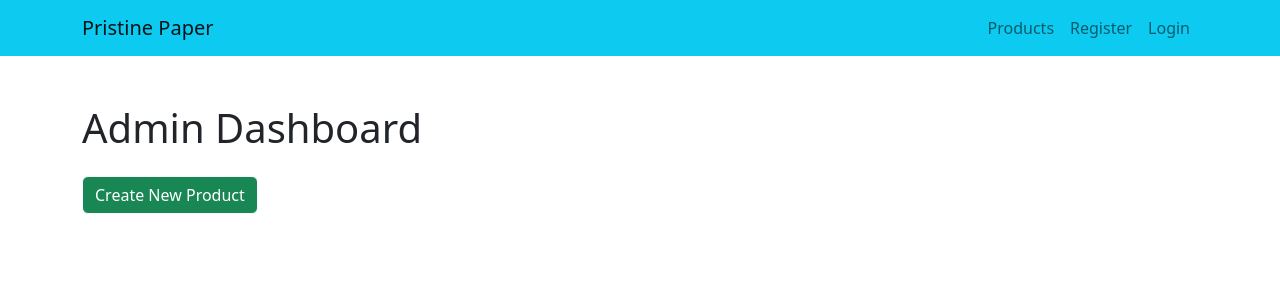
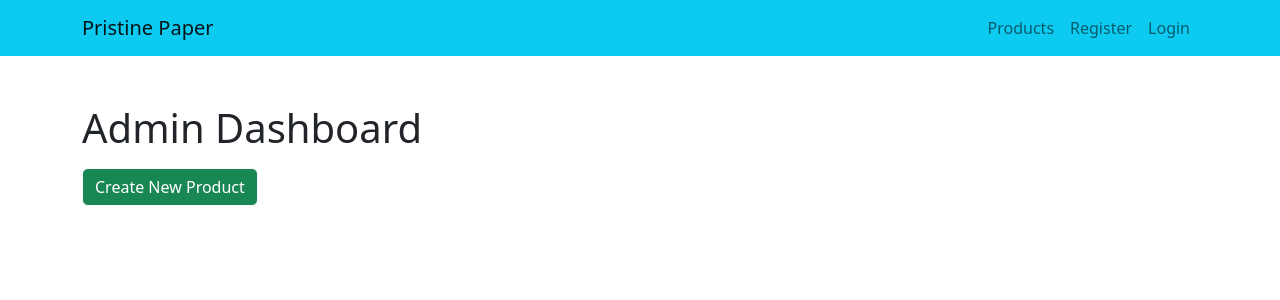
Before and after one commit to ej-nell/ecommerce, a React (Create React App) app: page /adminDashboard in a window 1280 px wide. Shown: the top 300 px of the page. Built offline with nearby package versions, Linux system fonts and the light colour scheme; no server answers.

Commit message:
Edit login

```diff
--- a/src/pages/AdminDashboard.js
+++ b/src/pages/AdminDashboard.js
@@ -16,7 +16,7 @@ export default function AdminDashboard() {
         to="/createProduct"
         variant="primary"
         type="submit"
-        className="bg-success border-light mt-3 mb-5"
+        className="bg-success border-light mt-2 mb-5"
       >
         Create New Product
       </Button>
```
